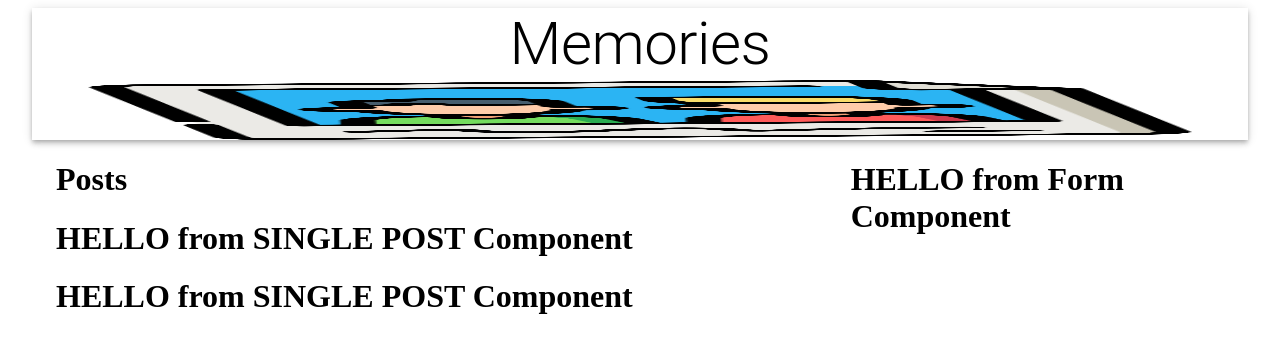
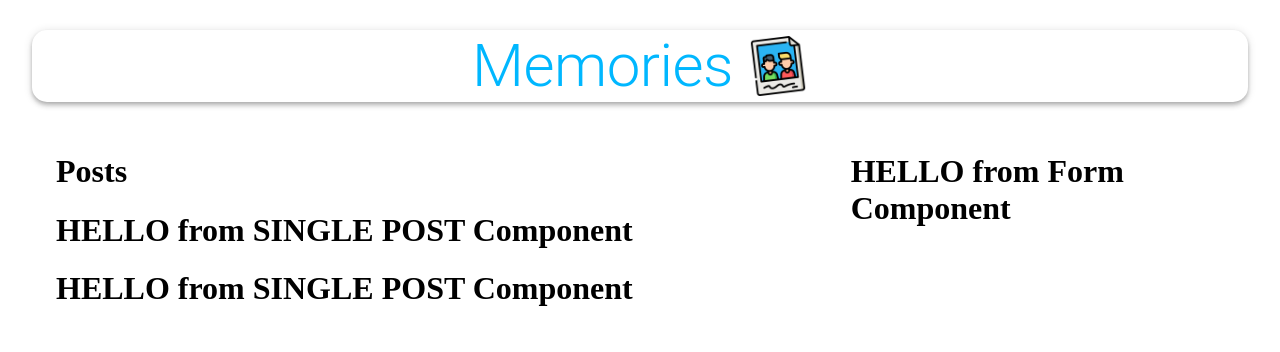
Before and after one commit to kuddleman/memories-project-client, a React (Create React App) app: page / in a window 1280 px wide. Shown: the top 352 px of the page. Built offline with nearby package versions, Linux system fonts and the light colour scheme.

Commit message:
add styles

```diff
--- a/src/App.js
+++ b/src/App.js
@@ -3,13 +3,15 @@
 import memories from './images/memories.png'
 import Form from './Form/Form'
 import Posts from './Posts/Posts'
+import useStyles from './styles'
 
 const App = () => {
+    const classes = useStyles()
     return (
         <Container maxidth="lg">
-            <AppBar position="statuc" color="inherit">
-                <Typography variant="h2" align="center">Memories</Typography>
-                <img src={memories} alt="memories" height="60" />
+            <AppBar className={classes.appBar} position="statuc" color="inherit">
+                <Typography className={classes.heading}variant="h2" align="center">Memories</Typography>
+                <img className={classes.image} src={memories} alt="memories" height="60" />
             </AppBar>
             <Grow in>
                 <Container>
--- a/src/Form/Form.js
+++ b/src/Form/Form.js
@@ -1,6 +1,9 @@
 import React from 'react'
 
+import useStyles from './styles'
+
 const Form = () => {
+    const classes = useStyles()
     return (
         <h1>HELLO from Form Component</h1>
     )
--- a/src/Form/styles.js
+++ b/src/Form/styles.js
@@ -0,0 +1,24 @@
+import { makeStyles } from '@material-ui/core/styles';
+
+export default makeStyles((theme) => ({
+  root: {
+    '& .MuiTextField-root': {
+      margin: theme.spacing(1),
+    },
+  },
+  paper: {
+    padding: theme.spacing(2),
+  },
+  form: {
+    display: 'flex',
+    flexWrap: 'wrap',
+    justifyContent: 'center',
+  },
+  fileInput: {
+    width: '97%',
+    margin: '10px 0',
+  },
+  buttonSubmit: {
+    marginBottom: 10,
+  },
+}));
--- a/src/Posts/Post/Post.js
+++ b/src/Posts/Post/Post.js
@@ -1,6 +1,9 @@
 import React from 'react'
 
+import useStyles from './styles'
+
 const Post = () => {
+    const classes = useStyles()
     return (
         <h1>HELLO from SINGLE POST Component</h1>
     )
--- a/src/Posts/Post/styles.js
+++ b/src/Posts/Post/styles.js
@@ -0,0 +1,52 @@
+import { makeStyles } from '@material-ui/core/styles';
+
+export default makeStyles({
+  media: {
+    height: 0,
+    paddingTop: '56.25%',
+    backgroundColor: 'rgba(0, 0, 0, 0.5)',
+    backgroundBlendMode: 'darken',
+  },
+  border: {
+    border: 'solid',
+  },
+  fullHeightCard: {
+    height: '100%',
+  },
+  card: {
+    display: 'flex',
+    flexDirection: 'column',
+    justifyContent: 'space-between',
+    borderRadius: '15px',
+    height: '100%',
+    position: 'relative',
+  },
+  overlay: {
+    position: 'absolute',
+    top: '20px',
+    left: '20px',
+    color: 'white',
+  },
+  overlay2: {
+    position: 'absolute',
+    top: '20px',
+    right: '20px',
+    color: 'white',
+  },
+  grid: {
+    display: 'flex',
+  },
+  details: {
+    display: 'flex',
+    justifyContent: 'space-between',
+    margin: '20px',
+  },
+  title: {
+    padding: '0 16px',
+  },
+  cardActions: {
+    padding: '0 16px 8px 16px',
+    display: 'flex',
+    justifyContent: 'space-between',
+  },
+});
--- a/src/Posts/Posts.js
+++ b/src/Posts/Posts.js
@@ -1,7 +1,9 @@
 import React from 'react'
 import Post from './Post/Post'
 
+import useStyles from './styles'
 const Posts = () => {
+    const classes = useStyles()
     return (
         <>
             <h1>Posts</h1>
--- a/src/Posts/styles.js
+++ b/src/Posts/styles.js
@@ -0,0 +1,14 @@
+import { makeStyles } from '@material-ui/core/styles';
+
+export default makeStyles((theme) => ({
+  mainContainer: {
+    display: 'flex',
+    alignItems: 'center',
+  },
+  smMargin: {
+    margin: theme.spacing(1),
+  },
+  actionDiv: {
+    textAlign: 'center',
+  },
+}));
--- /dev/null
+++ b/src/styles.js
@@ -0,0 +1,18 @@
+import {makeStyles} from '@material-ui/core/styles'
+
+export default makeStyles(()=> ({
+    appBar: {
+        borderRadius: 15,
+        margin: '30px 0',
+        display: 'flex',
+        flexDirection: 'row',
+        justifyContent: 'center',
+        alignItems: 'center',
+      },
+      heading: {
+        color: 'rgba(0,183,255, 1)',
+      },
+      image: {
+        marginLeft: '15px',
+      },
+}))
```
Also changed, not shown: 1 other file (tests, documents, lock files or other folders).
